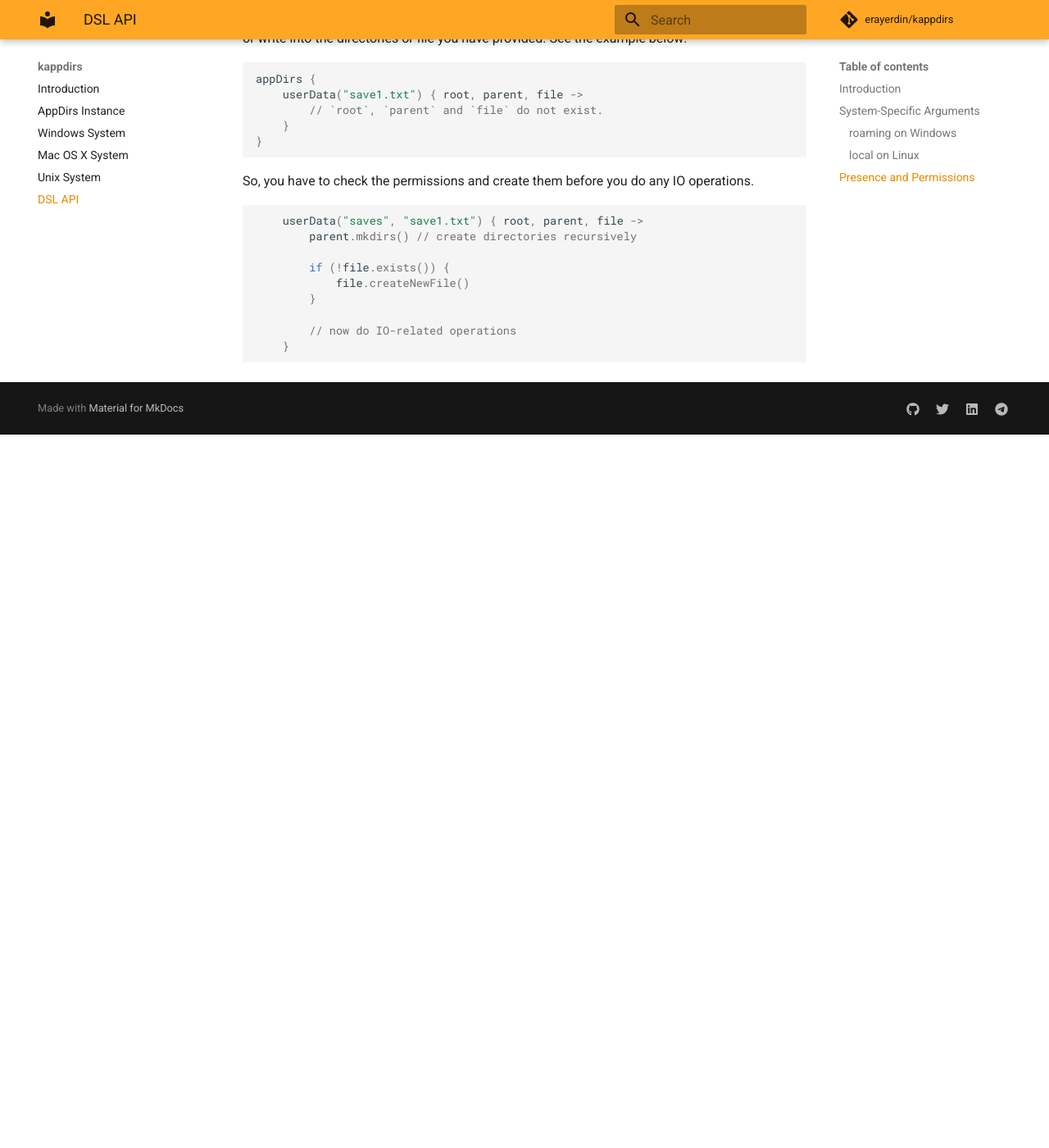
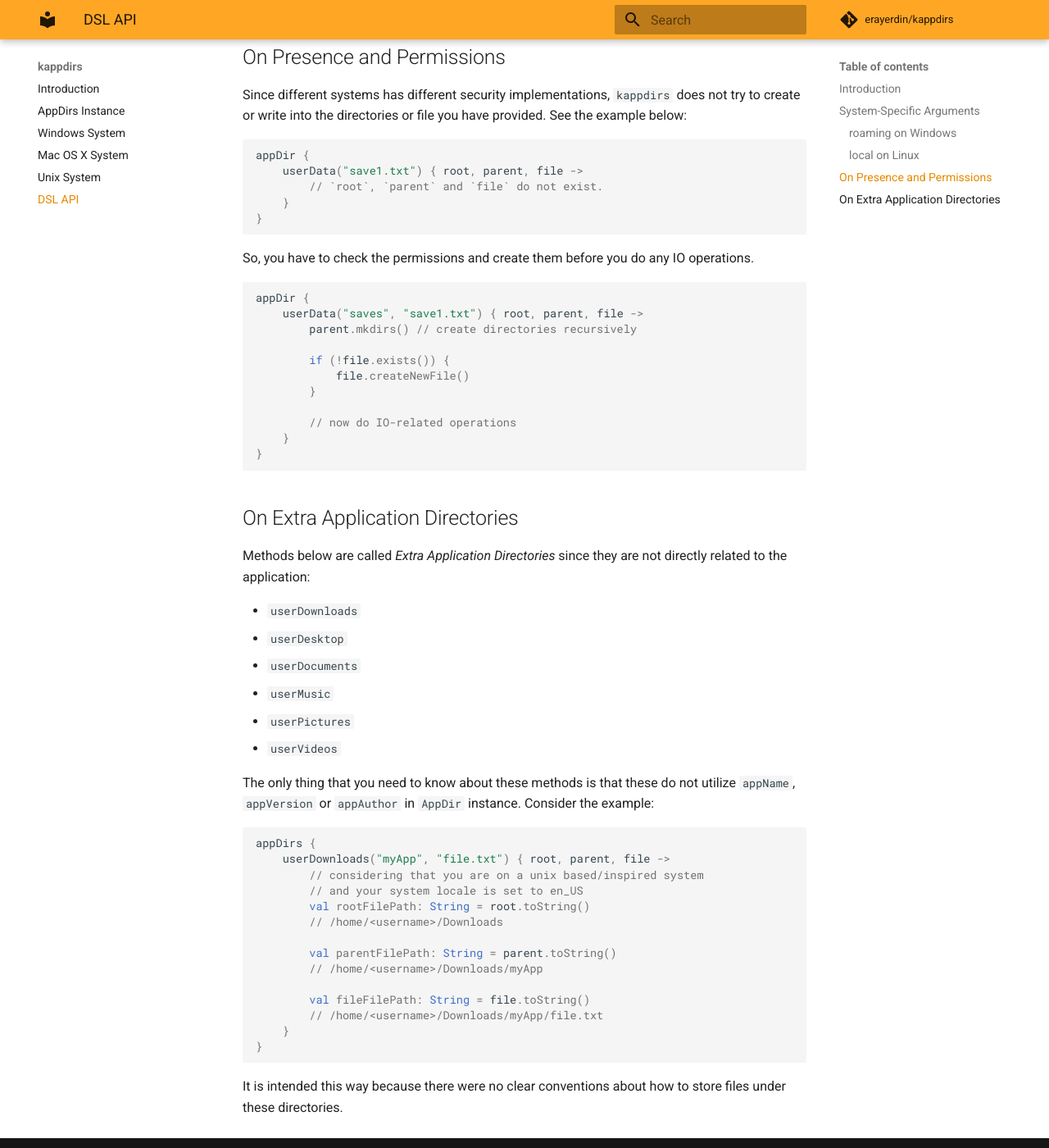
Before and after one commit to erayerdin/kappdirs, an MkDocs documentation site: the page built from docs/dsl-api.md, in a window 1280 px wide and 1400 px high, scrolled down 2140 px. Shown: the whole window at 82% size. Built offline with MkDocs 1.6.1 and Material for MkDocs 9.7.7, drawn with Linux system fonts in a browser that asks for light colours; comment, search, counter and statistics services are not loaded; before the commit the page ends 2670 px from its top, so only the background shows below that; some of the changed text lies outside the part shown.

Commit message:
updated documentations

````diff
--- a/docs/dsl-api.md
+++ b/docs/dsl-api.md
@@ -43,15 +43,18 @@ file. `writeText` is a Kotlin extension for `File` object, to get more info,
 
 You can use methods below inside your `AppDir` instance:
 
- - userData
- - userConfig
- - userCache
- - userLog
- - siteData
- - siteConfig
-
-!!! warning
-    There's no DSL API implementation for extra application directories yet.
+ - `userData`
+ - `userConfig`
+ - `userConfig`
+ - `userLog`
+ - `userDownloads`
+ - `userDesktop`
+ - `userDocuments`
+ - `userMusic`
+ - `userPictures`
+ - `userVideos`
+ - `siteData`
+ - `siteConfig`
 
 They use the same arguments, just `"path", "to", "your", "file.txt"`.
 
@@ -88,14 +91,14 @@ appDir {
 }
 ```
 
-## Presence and Permissions
+## On Presence and Permissions
 
 Since different systems has different security implementations, `kappdirs`
 does not try to create or write into the directories or file you have
 provided. See the example below:
 
 ```kotlin
-appDirs {
+appDir {
     userData("save1.txt") { root, parent, file ->
         // `root`, `parent` and `file` do not exist.
     }
@@ -106,6 +109,7 @@ So, you have to check the permissions and create them before you do any IO
 operations.
 
 ```kotlin
+appDir {
     userData("saves", "save1.txt") { root, parent, file ->
         parent.mkdirs() // create directories recursively
 
@@ -115,4 +119,41 @@ operations.
 
         // now do IO-related operations
     }
+}
 ```
+
+## On Extra Application Directories
+
+Methods below are called *Extra Application Directories* since they are not
+directly related to the application:
+
+ - `userDownloads`
+ - `userDesktop`
+ - `userDocuments`
+ - `userMusic`
+ - `userPictures`
+ - `userVideos`
+
+The only thing that you need to know about these methods is that these do
+not utilize `appName`, `appVersion` or `appAuthor` in `AppDir` instance.
+Consider the example:
+
+```kotlin
+appDirs {
+    userDownloads("myApp", "file.txt") { root, parent, file ->
+        // considering that you are on a unix based/inspired system
+        // and your system locale is set to en_US
+        val rootFilePath: String = root.toString()
+        // /home/<username>/Downloads
+
+        val parentFilePath: String = parent.toString()
+        // /home/<username>/Downloads/myApp
+
+        val fileFilePath: String = file.toString()
+        // /home/<username>/Downloads/myApp/file.txt
+    }
+}
+```
+
+It is intended this way because there were no clear conventions about how to
+store files under these directories.
````
